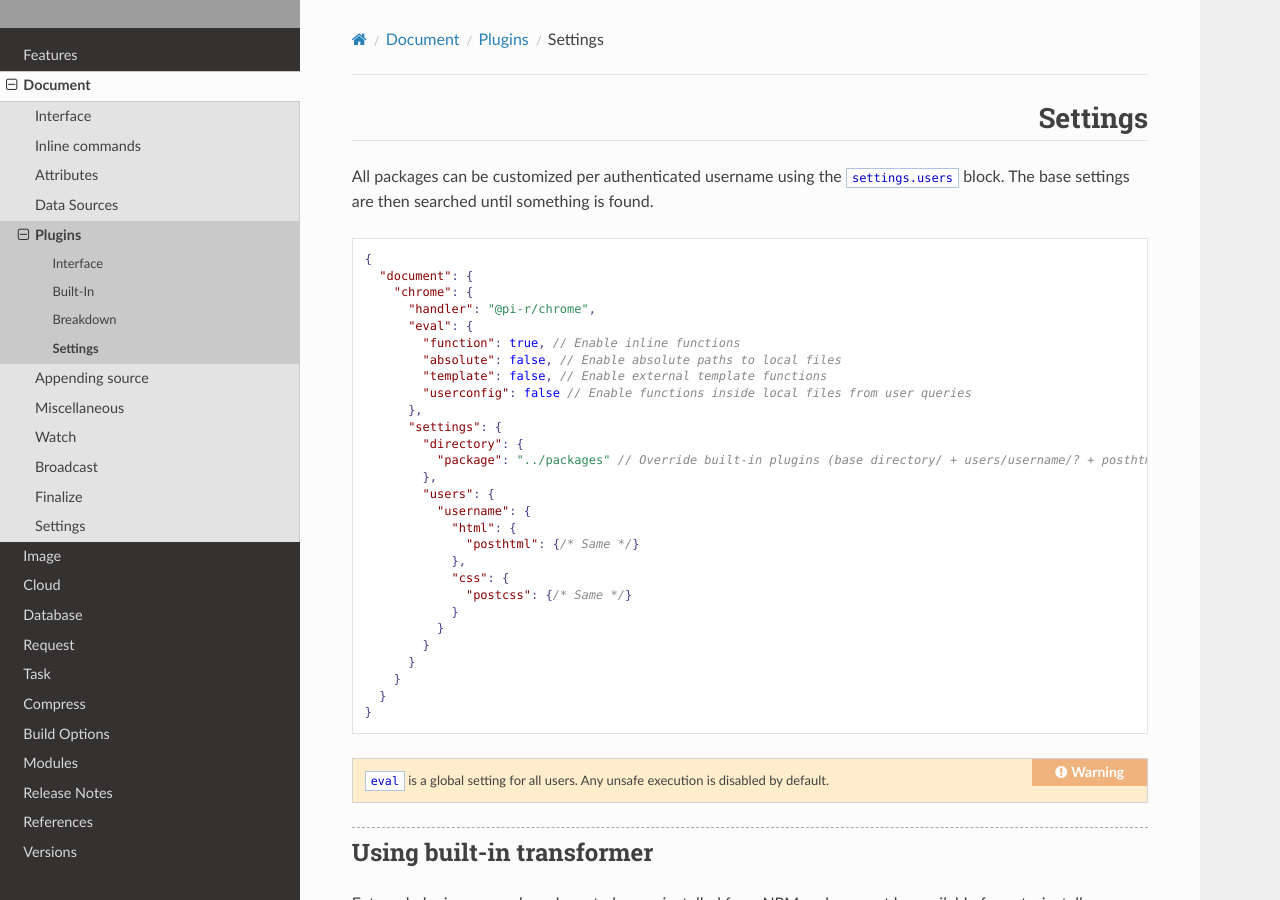
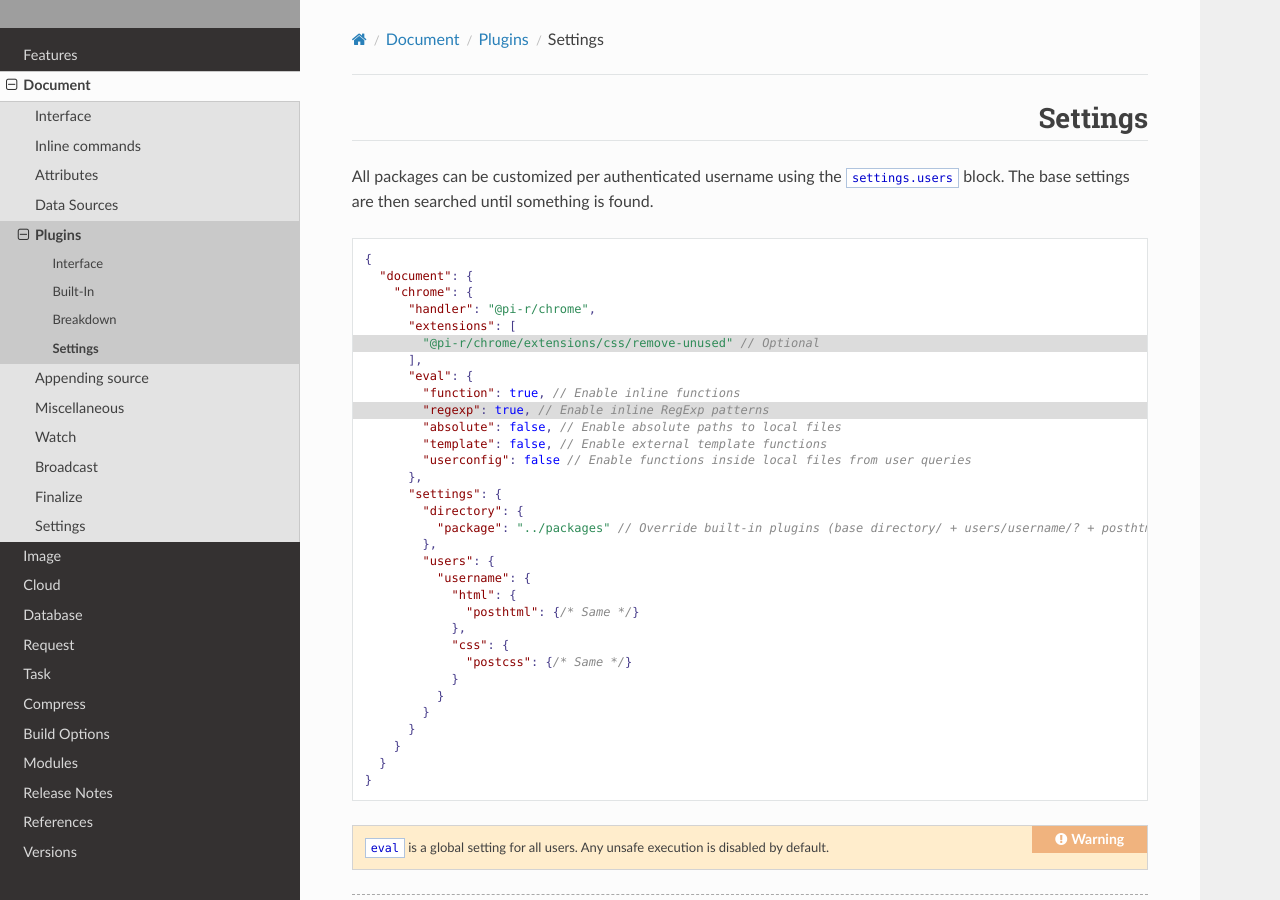
Before and after one commit to anpham6/chrome-docs, a Sphinx documentation site: the page built from source/document/plugins/settings.rst, in a window 1280 px wide and 900 px high. Built offline with Sphinx 7.4.7 and the Read the Docs theme 3.1.0, drawn with Linux system fonts in a browser that asks for light colours; some of the changed text lies outside the part shown; grey boxes are pictures that could not be loaded.

Commit message:
Document: Chrome plugins changes for pi-r 0.12.0/0.13.0.

```diff
--- a/source/document/plugins/settings.rst
+++ b/source/document/plugins/settings.rst
@@ -4,14 +4,19 @@ Settings
 
 All packages can be customized per authenticated username using the ``settings.users`` block. The base settings are then searched until something is found.
 
-::
+.. code-block::
+  :emphasize-lines: 6,10
 
   {
     "document": {
       "chrome": {
         "handler": "@pi-r/chrome",
+        "extensions": [
+          "@pi-r/chrome/extensions/css/remove-unused" // Optional
+        ],
         "eval": {
           "function": true, // Enable inline functions
+          "regexp": true, // Enable inline RegExp patterns
           "absolute": false, // Enable absolute paths to local files
           "template": false, // Enable external template functions
           "userconfig": false // Enable functions inside local files from user queries
@@ -103,8 +108,8 @@ External plugins per package have to be pre-installed from NPM and may not be av
     }
   }
 
-Using inline function [#]_
-==========================
+Using inline function
+=====================
 
 The suffix ":lower:`-output`" is used to create the variable ``options.outputConfig``.
 
--- a/source/document/settings.rst
+++ b/source/document/settings.rst
@@ -18,6 +18,7 @@ These are the latest server default settings for the :target:`chrome` framework.
         ],
         "eval": {
           "function": true,
+          "regexp": true,
           "absolute": false,
           "template": false,
           "userconfig": false
```
Also changed, not shown: other parts of source/document/plugins/settings.rst (+0 -2 lines).
